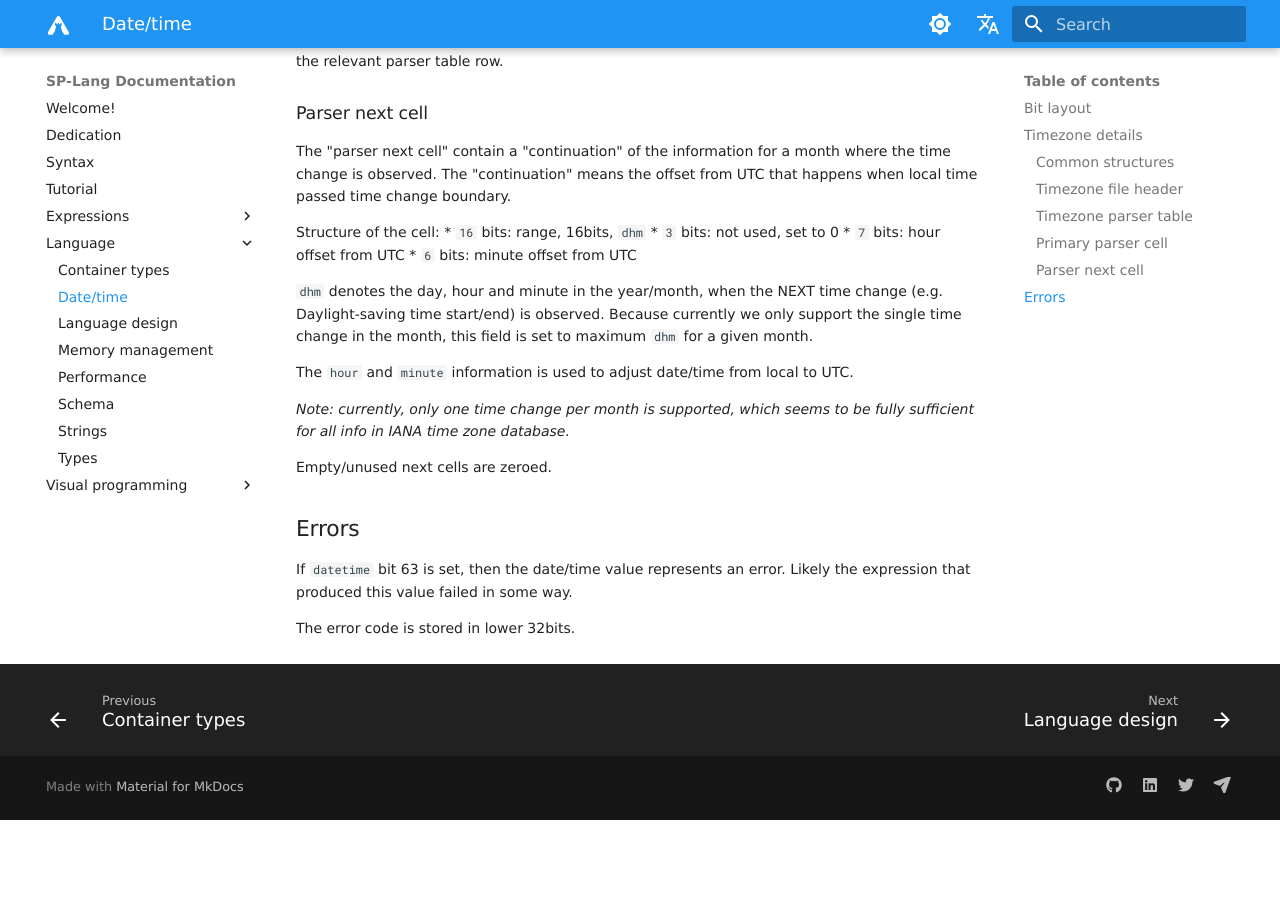
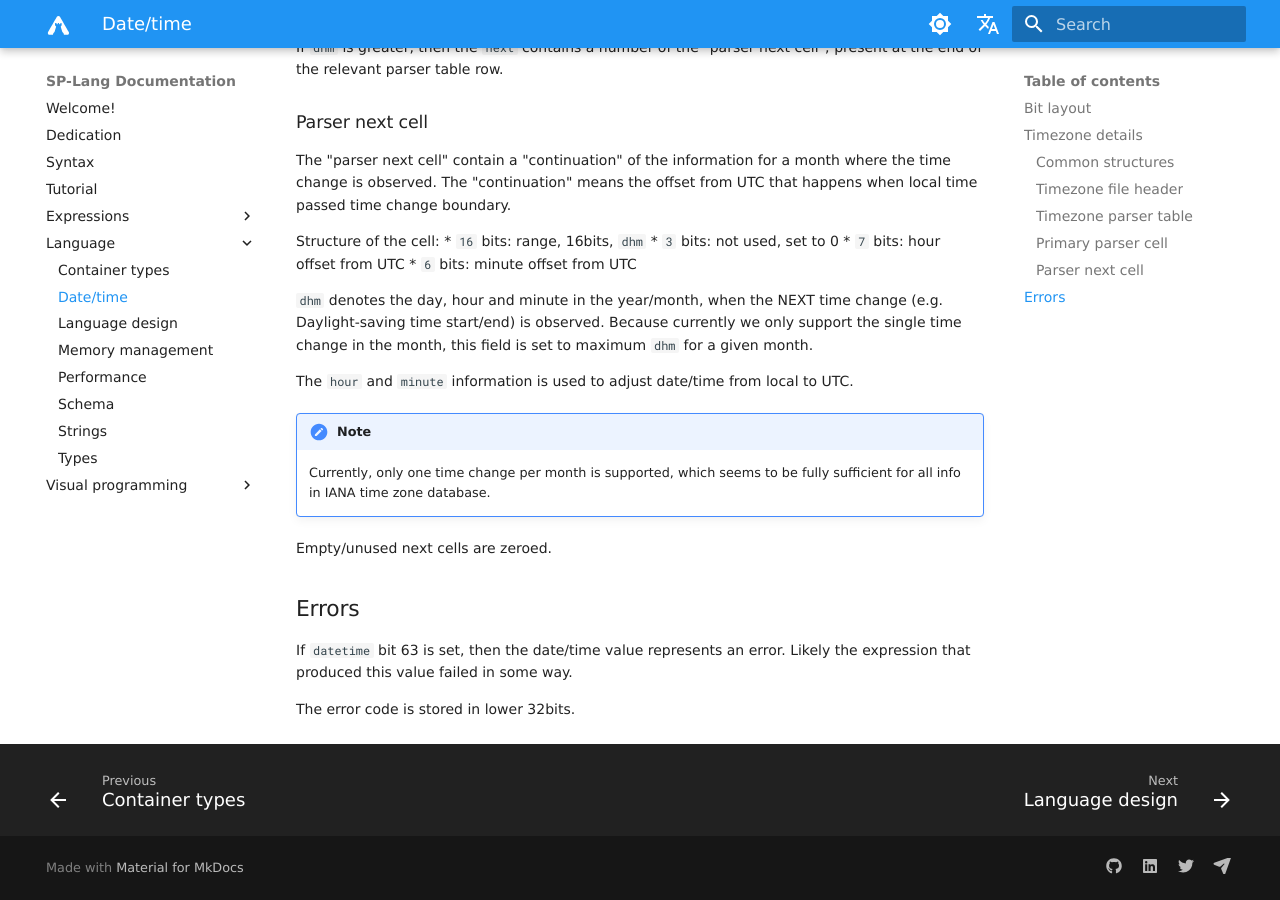
Before and after one commit to TeskaLabs/splang-docs, an MkDocs documentation site: the page built from docs/language/date-time.md, in a window 1280 px wide and 900 px high, scrolled down 3297 px. Built offline with MkDocs 1.6.1 and Material for MkDocs 9.7.7, drawn with Linux system fonts in a browser that asks for light colours; some web fonts are replaced; comment, search, counter and statistics services are not loaded; before the commit the page ends 4117 px from its top, so only the background shows below that; part of the change alters nothing that is shown.

```diff
--- a/docs/language/date-time.md
+++ b/docs/language/date-time.md
@@ -122,7 +122,7 @@ Timezone information originates from [pytz](http://pytz.sourceforge.net) respect
 
 !!! note
 
-		The time zone database has precision down to the minute, it means that seconds and microseconds remain untouched when converting from/to UTC._
+	The time zone database has precision down to the minute, it means that seconds and microseconds remain untouched when converting from/to UTC._
 
 The timezone data is represented by a filesystem directory structure commonly located at `/usr/share/splang` or at location specified by `SPLANG_SHARE_DIR` environment variable.
 The actual timezone data are stored at `tzinfo` subfolder.
@@ -212,7 +212,9 @@ Because currently we only support the single time change in the month, this fiel
 
 The `hour` and `minute` information is used to adjust date/time from local to UTC.
 
-_Note: currently, only one time change per month is supported, which seems to be fully sufficient for all info in IANA time zone database._
+!!! note
+
+	Currently, only one time change per month is supported, which seems to be fully sufficient for all info in IANA time zone database.
 
 Empty/unused next cells are zeroed.
 
```
